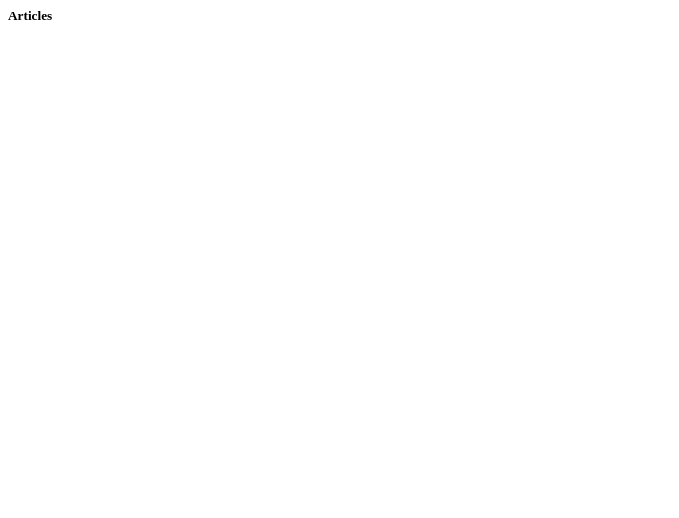
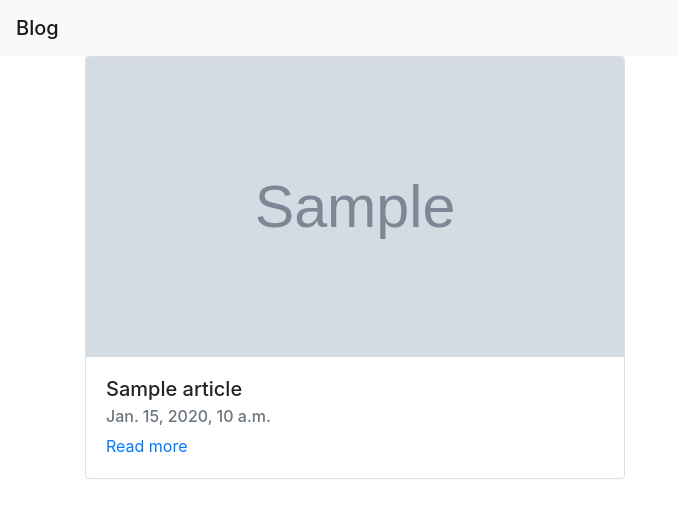
Before and after one commit to DeividasSta/django_blog, a Django app: page /articles/ in a window 1280 px wide. Before the commit the part shown is almost empty. Shown: the top 518 px of the page, without its empty margins (0-679 px from the left). Run offline with Django 3.2, Linux system fonts and the light colour scheme; tables that the repository leaves empty hold one stand-in row (values such as "Sample post"); grey boxes marked "Sample" are stand-in pictures; some libraries are stand-ins or nearby versions.

Commit message:
implementing bootstrap for index page and rendering all articles

```diff
--- a/blog/articles/views.py
+++ b/blog/articles/views.py
@@ -4,4 +4,7 @@ from .models import Article
 
 
 def index(request):
-    return render(request, 'articles/index.html')
+    articles = Article.objects.order_by('-pub_date')
+    context = {'articles': articles}
+
+    return render(request, 'articles/index.html', context)
--- a/blog/templates/articles/index.html
+++ b/blog/templates/articles/index.html
@@ -1 +1,22 @@
-<h5>Articles</h5>
+{% extends 'base.html' %}
+
+{% block content %}
+
+
+<div class="row">
+    {% for article in articles %}
+    <div class="col-sm-6">
+        <div class="card">
+            <img src="{{ article.img_url }}" class="card-img-top" alt="..." style="width: 100%; height: 300px">
+            <div class="card-body">
+                <h5 class="card-title">{{ article.title}}</h5>
+                <h6 class="card-subtitle mb-2 text-muted">{{ article.pub_date }}</h6>
+                <a href="#" >Read more</a>
+            </div>
+        </div>
+    </div>
+    {% endfor %}
+</div>
+
+
+{% endblock %}
--- a/blog/templates/base.html
+++ b/blog/templates/base.html
@@ -1,10 +1,18 @@
 <!DOCTYPE html>
 <html lang="en">
+<link rel="stylesheet" href="https://stackpath.bootstrapcdn.com/bootstrap/4.4.1/css/bootstrap.min.css"
+      integrity="sha384-Vkoo8x4CGsO3+Hhxv8T/Q5PaXtkKtu6ug5TOeNV6gBiFeWPGFN9MuhOf23Q9Ifjh" crossorigin="anonymous">
 <head>
     <meta charset="UTF-8">
     <title>Title</title>
 </head>
 <body>
-
+<nav class="navbar navbar-light bg-light">
+  <span class="navbar-brand mb-0 h1">Blog</span>
+</nav>
+<div class="container">
+    {% block content %}
+    {% endblock %}
+</div>
 </body>
 </html>
```
